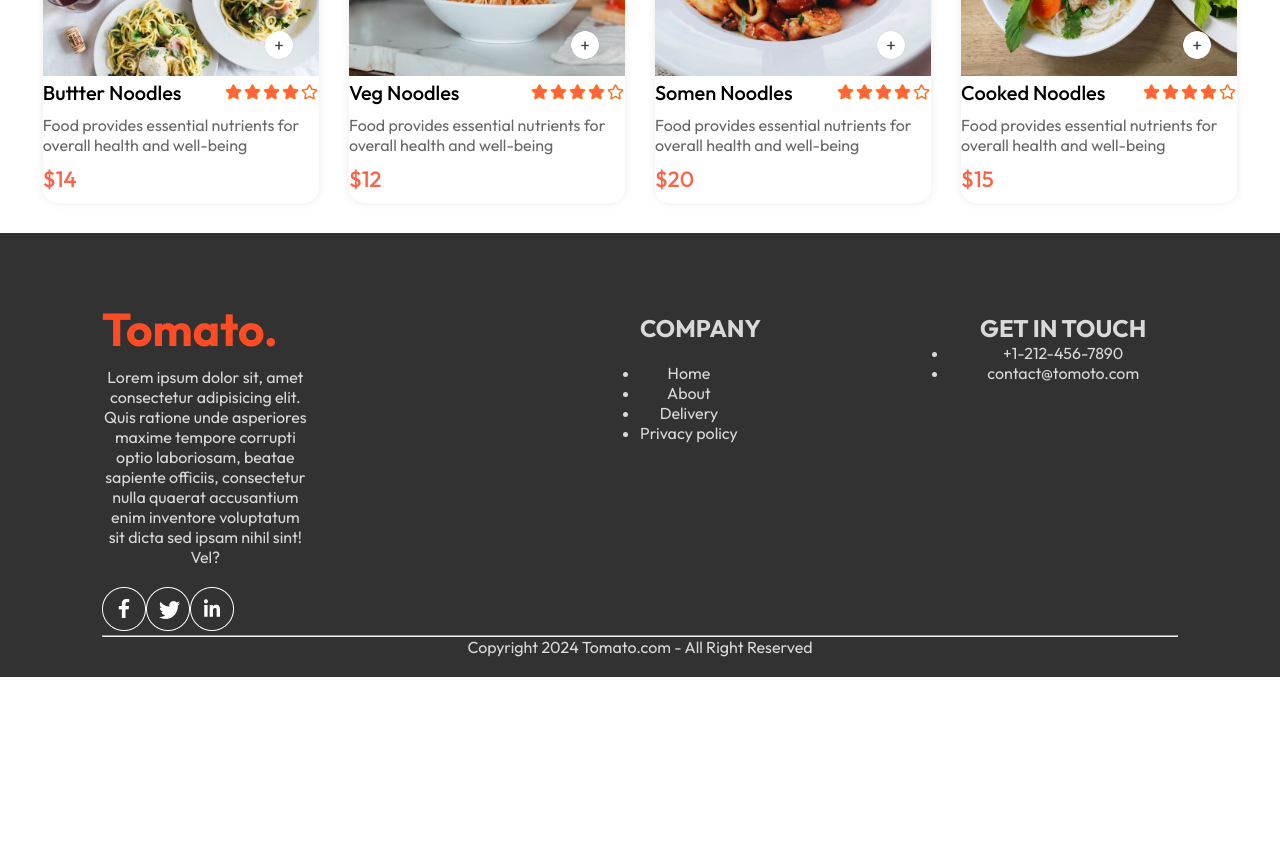
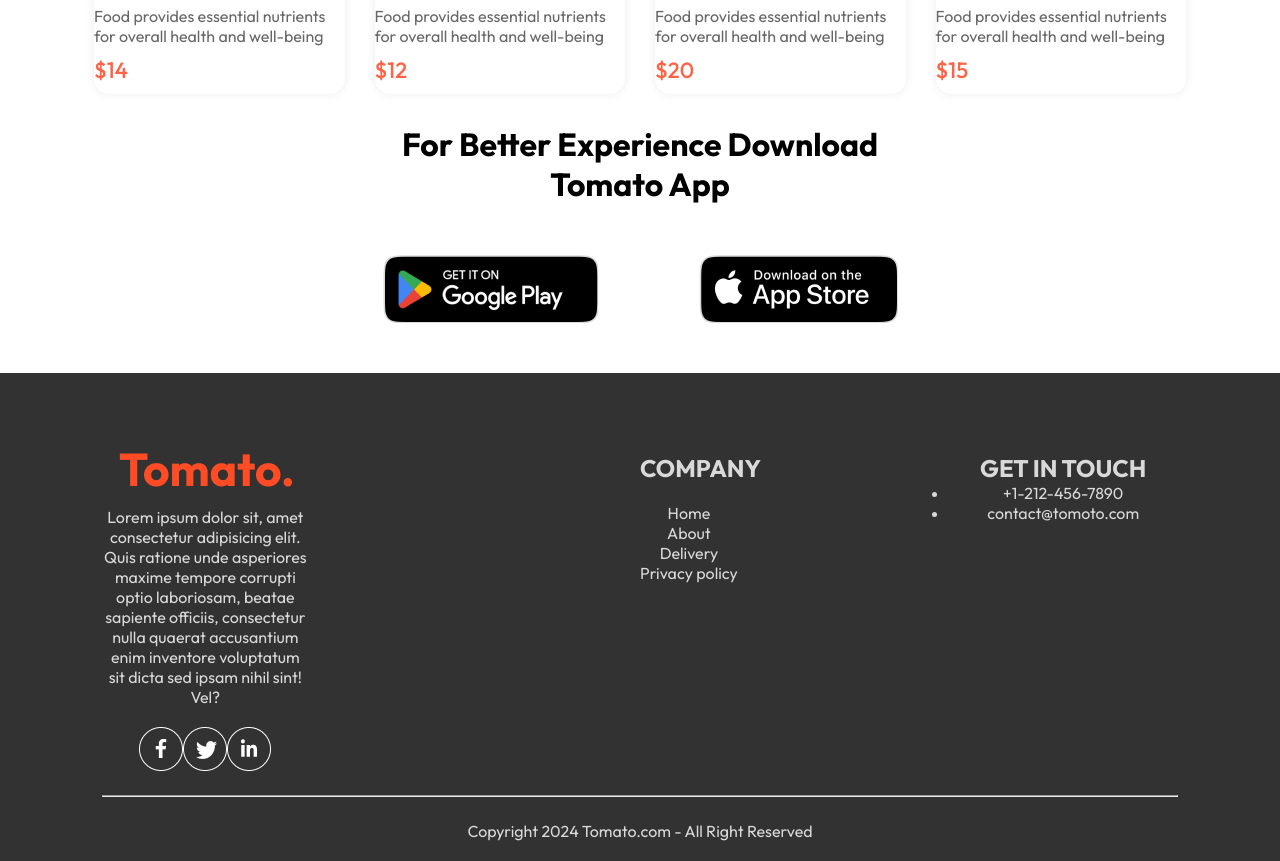
Before and after one commit to mohdshoaibkhan72/FOOD-DEL, a React (Vite) app in the folder front_end/: page / in a window 1280 px wide. Shown: the part 4120-4981 px from the top of the page. Before the commit the page ends 4797 px from the top, so only its background shows below. Built offline with nearby package versions, Linux system fonts and the light colour scheme.

Commit message:
maximim front end completed

```diff
--- /dev/null
+++ b/front_end/src/components/Appdownlode/Appdownlode.css
@@ -0,0 +1,26 @@
+.heading {
+  display: flex;
+  flex-direction: column;
+  justify-content: center;
+  align-items: center;
+  text-align: center;
+  margin-top: 20px;
+  font-weight: 500;
+}
+.heading .img {
+  display: flex;
+}
+.downlode_img {
+  display: flex;
+  flex-direction: row;
+  justify-content: center;
+  align-items: center;
+  text-align: center;
+  padding: 50px;
+  gap: 30px;
+  cursor: pointer;
+}
+.downlode_img:hover {
+  transform: scale(1.05);
+  transition: 1s;
+}
--- /dev/null
+++ b/front_end/src/components/Appdownlode/Appdownlode.jsx
@@ -0,0 +1,24 @@
+import React from "react";
+import "./Appdownlode.css";
+import { assets } from "../../assets/assets";
+const Appdownlode = () => {
+  return (
+    <div className="heading">
+      <h1>
+        For Better Experience Download
+        <br />
+        <span>Tomato App </span>
+      </h1>
+      <div className="img">
+        <div className="downlode_img">
+          <img src={assets.play_store} alt="" />
+        </div>
+        <div className="downlode_img">
+          <img src={assets.app_store} alt="" />
+        </div>
+      </div>
+    </div>
+  );
+};
+
+export default Appdownlode;
--- a/front_end/src/components/Footer/Footer.css
+++ b/front_end/src/components/Footer/Footer.css
@@ -28,4 +28,24 @@
   width: 45%;
   height: auto;
   justify-content: center;
+  align-items: center;
+  display: flex;
+
+  margin-bottom: 20px;
 }
+.footer-center-left .footer-social-icon {
+  align-items: center;
+  display: flex;
+}
+.footer-copyright {
+  align-items: center;
+  margin-top: 3vh;
+}
+.footer-center-center {
+  display: flex;
+}
+.footer-center-center li {
+  align-items: start;
+  list-style: none;
+  row-gap: 20px;
+}
--- a/front_end/src/components/Footer/Footer.jsx
+++ b/front_end/src/components/Footer/Footer.jsx
@@ -14,9 +14,15 @@
             inventore voluptatum sit dicta sed ipsam nihil sint! Vel?
           </p>
           <div className="footer-social-icon">
-            <img src={assets.facebook_icon} alt="" />
-            <img src={assets.twitter_icon} alt="" />
-            <img src={assets.linkedin_icon} alt="" />
+            <a href="https://www.facebook.com/" target="blank">
+              <img src={assets.facebook_icon} alt="" />{" "}
+            </a>
+            <a href=" https://twitter.com/?lang=en" target="blank">
+              <img src={assets.twitter_icon} alt="" />
+            </a>
+            <a href="https://www.linkedin.com/in/shoaib72/" target="blank">
+              <img src={assets.linkedin_icon} alt="" />
+            </a>
           </div>
         </div>
         <div className="footer-center-center">
--- a/front_end/src/index.css
+++ b/front_end/src/index.css
@@ -13,7 +13,7 @@
   color: inherit;
 }
 .app {
-  width: 98vw;
+  width: 90vw;
   margin: auto;
 }
 
--- a/front_end/src/pages/Home/Home.jsx
+++ b/front_end/src/pages/Home/Home.jsx
@@ -4,6 +4,7 @@
 import Header from "../../components/Header/Header";
 import ExploreMenu from "../../components/ExploreMenu/ExploreMenu";
 import FoodDisplay from "../../components/FooodDisplay/FoodDisplay";
+import Appdownlode from "../../components/Appdownlode/Appdownlode";
 const Home = () => {
   const [category, setCotegory] = useState("All");
   return (
@@ -11,6 +12,7 @@
       <Header />
       <ExploreMenu category={category} setCotegory={setCotegory} />
       <FoodDisplay category={category} />
+      <Appdownlode />
     </div>
   );
 };
```
